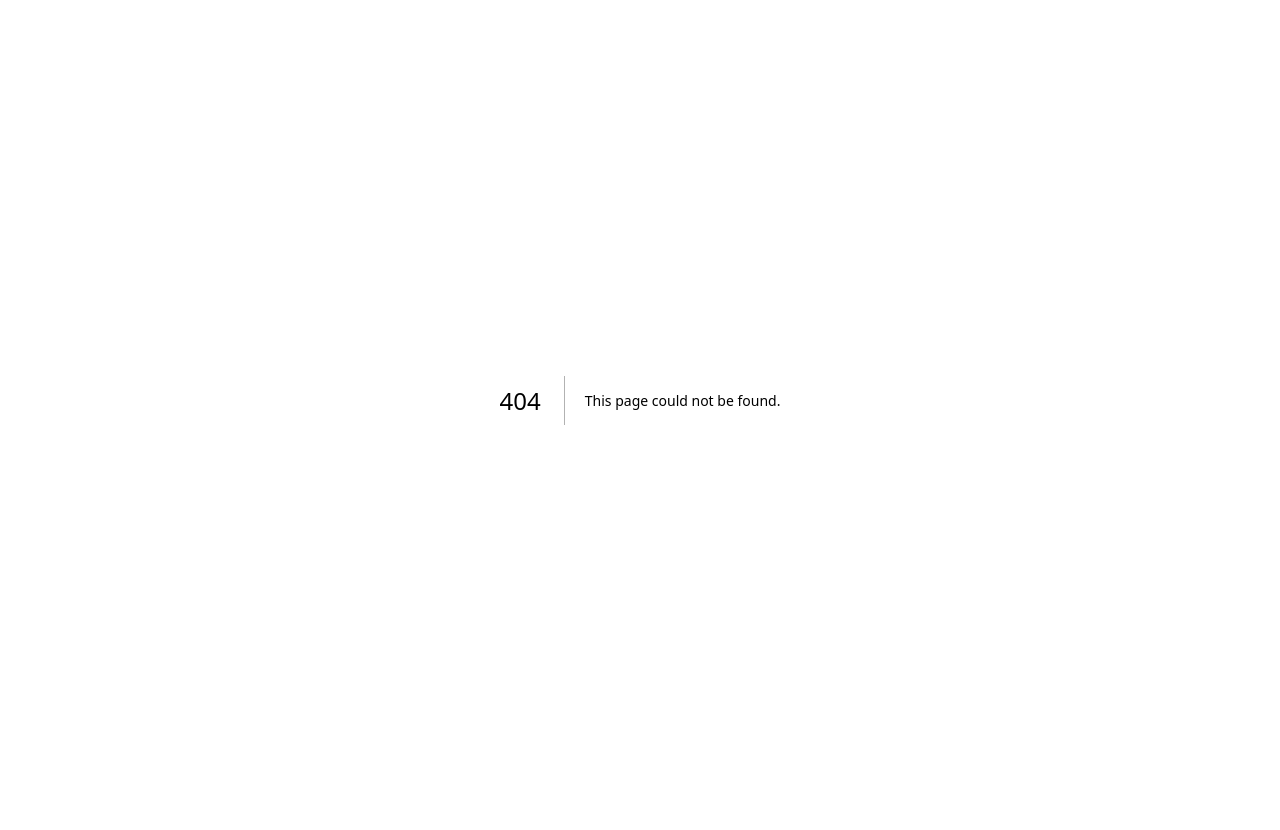
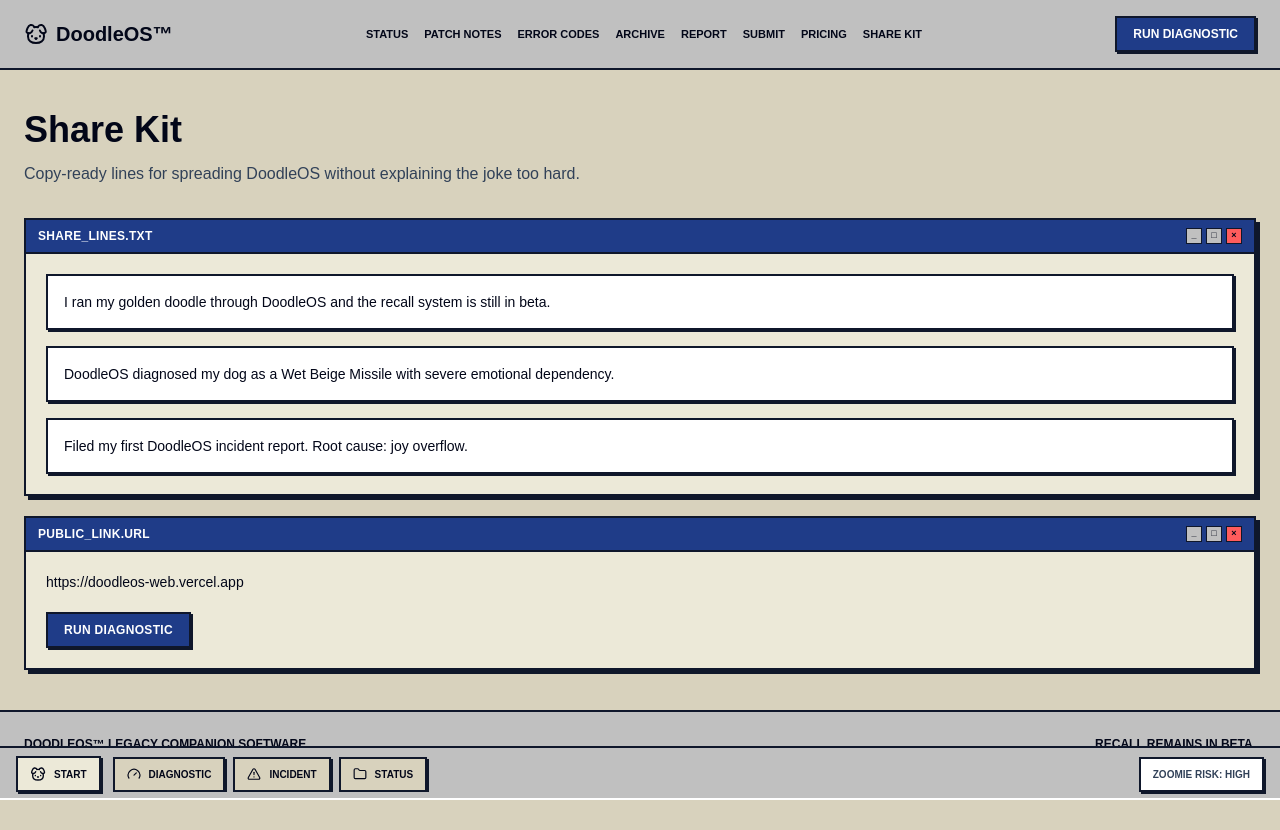
Before and after one commit to zacharymplace/doodleos-web, a Next.js app: page /share-kit in a window 1280 px wide. Before the commit this address had no page. Before the commit the page ends 800 px from the top, so only its background shows below. Built offline with nearby package versions, Linux system fonts and the light colour scheme.

Commit message:
Start v0.2 share polish

```diff
--- /dev/null
+++ b/src/app/share-kit/page.tsx
@@ -0,0 +1,49 @@
+import { Shell } from "@/components/Shell";
+import { WindowPanel } from "@/components/doodlenet95/WindowPanel";
+import { DoodleNetButton } from "@/components/doodlenet95/DoodleNetButton";
+
+const posts = [
+  "I ran my golden doodle through DoodleOS and the recall system is still in beta.",
+  "DoodleOS diagnosed my dog as a Wet Beige Missile with severe emotional dependency.",
+  "Filed my first DoodleOS incident report. Root cause: joy overflow.",
+];
+
+export default function ShareKitPage() {
+  return (
+    <Shell>
+      <div className="max-w-3xl">
+        <h1 className="text-4xl font-black">Share Kit</h1>
+        <p className="mt-3 text-slate-700">
+          Copy-ready lines for spreading DoodleOS without explaining the joke too hard.
+        </p>
+      </div>
+
+      <section className="mt-8 grid gap-5">
+        <WindowPanel title="SHARE_LINES.TXT">
+          <div className="space-y-4">
+            {posts.map((post) => (
+              <div
+                key={post}
+                className="border-2 border-slate-900 bg-white p-4 font-mono text-sm shadow-[2px_2px_0px_#0f172a]"
+              >
+                {post}
+              </div>
+            ))}
+          </div>
+        </WindowPanel>
+
+        <WindowPanel title="PUBLIC_LINK.URL">
+          <div className="font-mono text-sm">
+            https://doodleos-web.vercel.app
+          </div>
+
+          <div className="mt-5">
+            <DoodleNetButton href="/report" variant="primary">
+              Run Diagnostic
+            </DoodleNetButton>
+          </div>
+        </WindowPanel>
+      </section>
+    </Shell>
+  );
+}
--- a/src/components/SiteHeader.tsx
+++ b/src/components/SiteHeader.tsx
@@ -18,6 +18,7 @@ export function SiteHeader() {
           <Link href="/report">Report</Link>
           <Link href="/submit-incident">Submit</Link>
           <Link href="/pricing">Pricing</Link>
+          <Link href="/share-kit">Share Kit</Link>
         </nav>
 
         <Link
```
Also changed, not shown: 1 other file (tests, documents, lock files or other folders).
